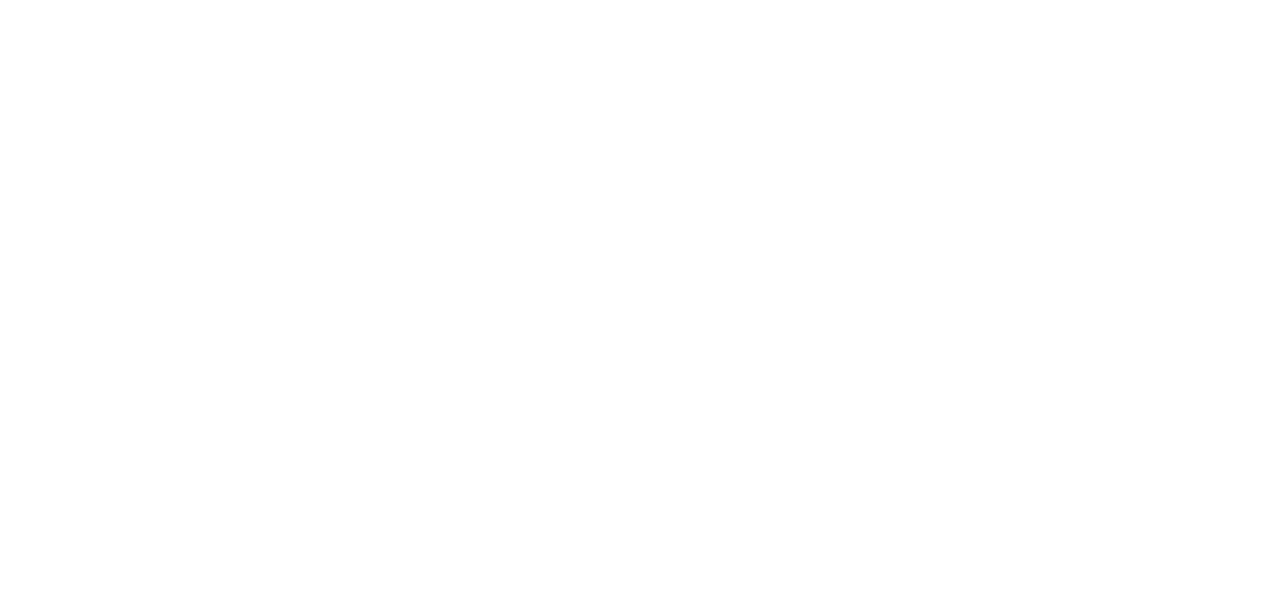
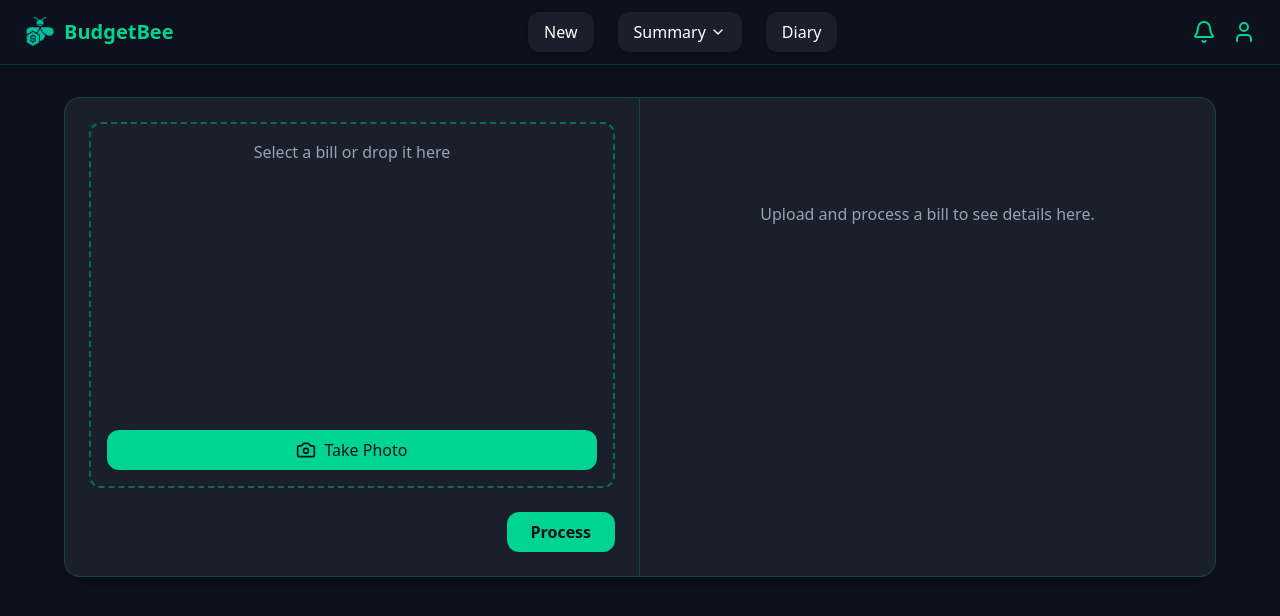
Before and after one commit to nethuchathuu/BudgetBee, a React (Vite) app in the folder frontend/: page /upload in a window 1280 px wide. Before the commit this address had no page. Shown: the top 616 px of the page. Built offline with nearby package versions, Linux system fonts and the light colour scheme.

Commit message:
update_2025/09/28

```diff
--- a/frontend/src/App.jsx
+++ b/frontend/src/App.jsx
@@ -4,7 +4,8 @@
 import SignIn from "./pages/SignIn";
 import SignUp from "./pages/SignUp";
 import HomePage from "./pages/HomePage";
-import './index.css'
+import './index.css';
+import Upload from "./pages/Upload";
 
 function App() {
   return (
@@ -14,6 +15,7 @@
         <Route path="/signin" element={<SignIn />} />
         <Route path="/signup" element={<SignUp />} />
         <Route path="/home" element={<HomePage />} />
+        <Route path="/upload" element={<Upload />} />
       </Routes>
     </Router>
   );
--- a/frontend/src/components/NavHome.jsx
+++ b/frontend/src/components/NavHome.jsx
@@ -2,6 +2,7 @@
 import { useNavigate } from "react-router-dom";
 import { ChevronDown, Bell, User } from "lucide-react";
 import logo from "../assets/logo.png";
+
 
 export default function NavBar() {
   const navigate = useNavigate();
--- /dev/null
+++ b/frontend/src/components/com_uploading/UploadLeft.jsx
@@ -0,0 +1,59 @@
+import React, { useState } from "react";
+import { Camera } from "lucide-react";
+
+export default function UploadLeft({ onProcess }) {
+  const [preview, setPreview] = useState(null);
+
+  // Handle file select and show preview
+  const handleFileChange = (e) => {
+    const file = e.target.files[0];
+    if (file) {
+      setPreview(URL.createObjectURL(file));
+    }
+  };
+
+  return (
+    <div className="flex flex-col w-1/2  p-6 border-r border-emerald-400/20">
+      {/* Upload Box */}
+      <div className="border-2 border-dashed border-emerald-400/40 rounded-xl p-4 flex flex-col flex-grow">
+        {/* Scrollable preview */}
+        <div className="flex-1 w-full max-h-[300px] overflow-y-auto flex justify-center items-start">
+          {preview ? (
+            <img
+              src={preview}
+              alt="Bill Preview"
+              className="w-full rounded-lg object-contain"
+            />
+          ) : (
+            <p className="text-gray-400">Select a bill or drop it here</p>
+          )}
+        </div>
+
+        {/* Hidden file input */}
+        <input
+          type="file"
+          id="fileInput"
+          accept="image/*"
+          onChange={handleFileChange}
+          className="hidden"
+        />
+        <label htmlFor="fileInput" className="cursor-pointer mt-3">
+          <div className="flex items-center justify-center space-x-2 bg-emerald-400 text-[#0c111c] px-4 py-2 rounded-xl shadow hover:bg-emerald-500 transition">
+            <Camera className="h-5 w-5" />
+            <span>Take Photo</span>
+          </div>
+        </label>
+      </div>
+
+      {/* Process button (always visible at bottom) */}
+      <div className="flex justify-end mt-6">
+        <button
+          onClick={onProcess}
+          className="bg-emerald-400 text-[#0c111c] px-6 py-2 rounded-xl font-semibold hover:bg-emerald-500 transition"
+        >
+          Process
+        </button>
+      </div>
+    </div>
+  );
+}
--- /dev/null
+++ b/frontend/src/components/com_uploading/UploadRight.jsx
@@ -0,0 +1,112 @@
+import React from "react";
+import { Plus } from "lucide-react";
+
+export default function UploadRight({
+  showDetails,
+  billDate,
+  setBillDate,
+  shopName,
+  setShopName,
+  rows,
+  handleRowChange,
+  addRow,
+  getTotal,
+}) {
+  return (
+    <div className="w-1/2 p-6">
+      {showDetails ? (
+        <>
+          {/* Date */}
+          <div className="mb-4">
+            <label className="block text-gray-300 mb-1">Date</label>
+            <input
+              type="date"
+              value={billDate}
+              onChange={(e) => setBillDate(e.target.value)}
+              className="w-full px-3 py-2 rounded-lg bg-[#0c111c] border border-emerald-400/30 focus:border-emerald-400 outline-none"
+            />
+          </div>
+
+          {/* Shop Name */}
+          <div className="mb-4">
+            <label className="block text-gray-300 mb-1">Shop Name</label>
+            <input
+              type="text"
+              value={shopName}
+              onChange={(e) => setShopName(e.target.value)}
+              placeholder="Enter shop name"
+              className="w-full px-3 py-2 rounded-lg bg-[#0c111c] border border-emerald-400/30 focus:border-emerald-400 outline-none"
+            />
+          </div>
+
+          {/* Categorization Table */}
+          <div>
+            <h2 className="text-lg font-semibold mb-2 text-emerald-400">
+              Auto Categorization
+            </h2>
+            <table className="w-full border-collapse border border-emerald-400/30 text-sm">
+              <thead className="bg-[#1a1f2c]">
+                <tr>
+                  <th className="border border-emerald-400/30 px-3 py-2">Category</th>
+                  <th className="border border-emerald-400/30 px-3 py-2">Product</th>
+                  <th className="border border-emerald-400/30 px-3 py-2">Price</th>
+                </tr>
+              </thead>
+              <tbody>
+                {rows.map((row, i) => (
+                  <tr key={i}>
+                    <td className="border border-emerald-400/30 px-2 py-1">
+                      <input
+                        type="text"
+                        value={row.category}
+                        onChange={(e) => handleRowChange(i, "category", e.target.value)}
+                        placeholder="e.g., Food"
+                        className="w-full bg-transparent outline-none"
+                      />
+                    </td>
+                    <td className="border border-emerald-400/30 px-2 py-1">
+                      <input
+                        type="text"
+                        value={row.product}
+                        onChange={(e) => handleRowChange(i, "product", e.target.value)}
+                        placeholder="e.g., Pizza"
+                        className="w-full bg-transparent outline-none"
+                      />
+                    </td>
+                    <td className="border border-emerald-400/30 px-2 py-1">
+                      <input
+                        type="number"
+                        value={row.price}
+                        onChange={(e) => handleRowChange(i, "price", e.target.value)}
+                        placeholder="0"
+                        className="w-full bg-transparent outline-none"
+                      />
+                    </td>
+                  </tr>
+                ))}
+              </tbody>
+            </table>
+
+            {/* Add row button */}
+            <button
+              onClick={addRow}
+              className="mt-3 flex items-center space-x-2 bg-emerald-400 text-[#0c111c] px-4 py-2 rounded-xl shadow hover:bg-emerald-500 transition"
+            >
+              <Plus className="h-5 w-5" />
+              <span>Add Row</span>
+            </button>
+
+            {/* Total */}
+            <div className="mt-4 text-right font-semibold text-emerald-400">
+              Total: Rs. {getTotal()}
+            </div>
+          </div>
+        </>
+      ) : (
+        <p className="text-gray-400 text-center mt-20">
+          Upload and process a bill to see details here.
+        </p>
+      )}
+    </div>
+  );
+}
--- /dev/null
+++ b/frontend/src/pages/Upload.jsx
@@ -0,0 +1,46 @@
+import React, { useState } from "react";
+import NavBar from "../components/NavHome";
+import UploadLeft from "../components/com_uploading/UploadLeft";
+import UploadRight from "../components/com_uploading/UploadRight";
+
+export default function Upload() {
+  const [billDate, setBillDate] = useState("");
+  const [shopName, setShopName] = useState("");
+  const [rows, setRows] = useState([]);
+  const [showDetails, setShowDetails] = useState(false);
+
+  // Add new row
+  const addRow = () => setRows([...rows, { category: "", product: "", price: "" }]);
+
+  // Handle row change
+  const handleRowChange = (index, field, value) => {
+    const updated = [...rows];
+    updated[index][field] = value;
+    setRows(updated);
+  };
+
+  // Calculate total
+  const getTotal = () => rows.reduce((acc, row) => acc + (parseFloat(row.price) || 0), 0);
+
+  return (
+    <div className="min-h-screen bg-[#0c111c] text-white">
+      <NavBar />
+      <div className="flex justify-center items-start p-8">
+        <div className="flex bg-[#1a1f2c] rounded-2xl shadow-xl border border-emerald-400/20 w-full max-w-6xl h-[480px] overflow-hidden">
+          <UploadLeft onProcess={() => setShowDetails(true)} />
+          <UploadRight
+            showDetails={showDetails}
+            billDate={billDate}
+            setBillDate={setBillDate}
+            shopName={shopName}
+            setShopName={setShopName}
+            rows={rows}
+            handleRowChange={handleRowChange}
+            addRow={addRow}
+            getTotal={getTotal}
+          />
+        </div>
+      </div>
+    </div>
+  );
+}
```
